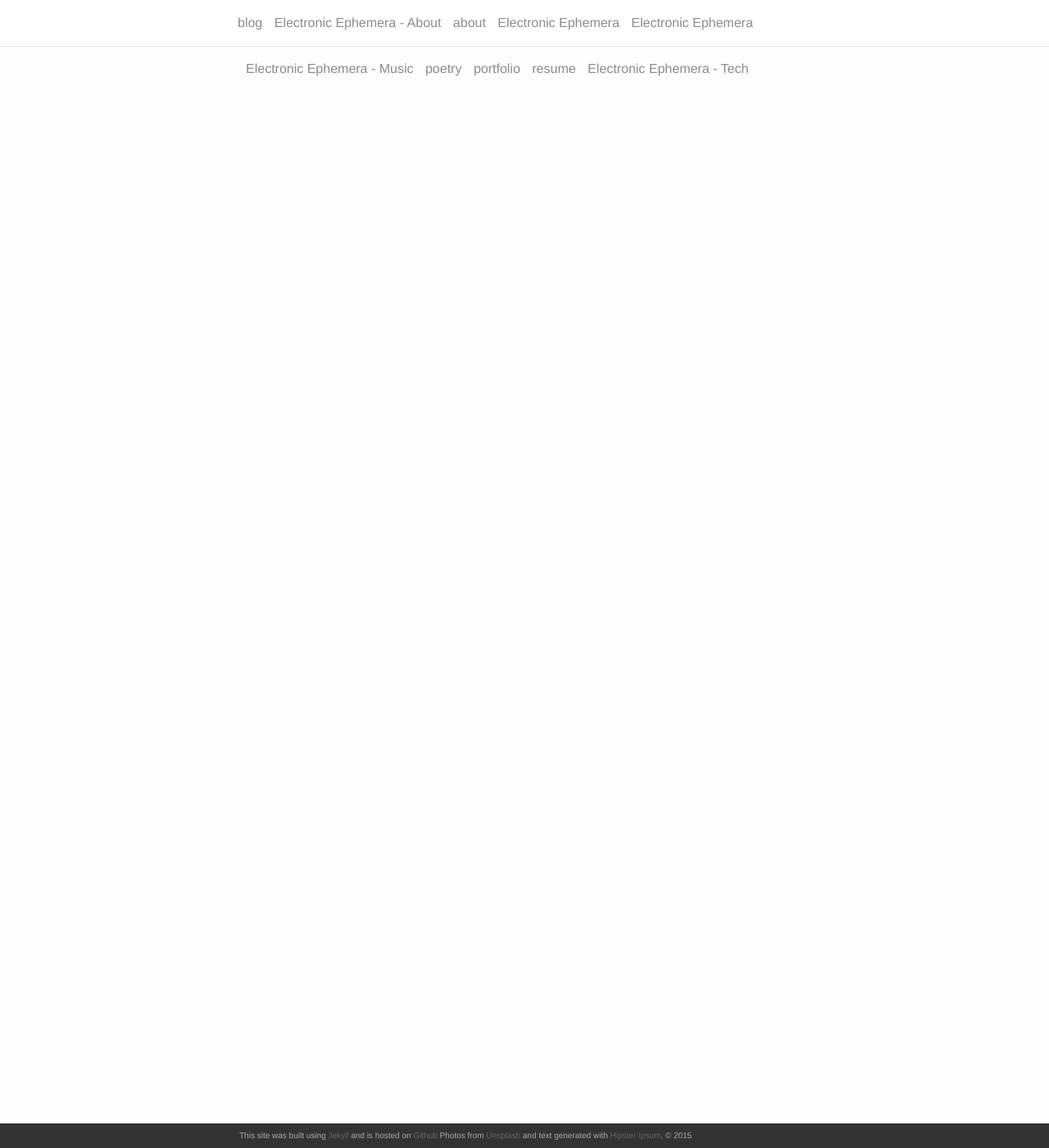
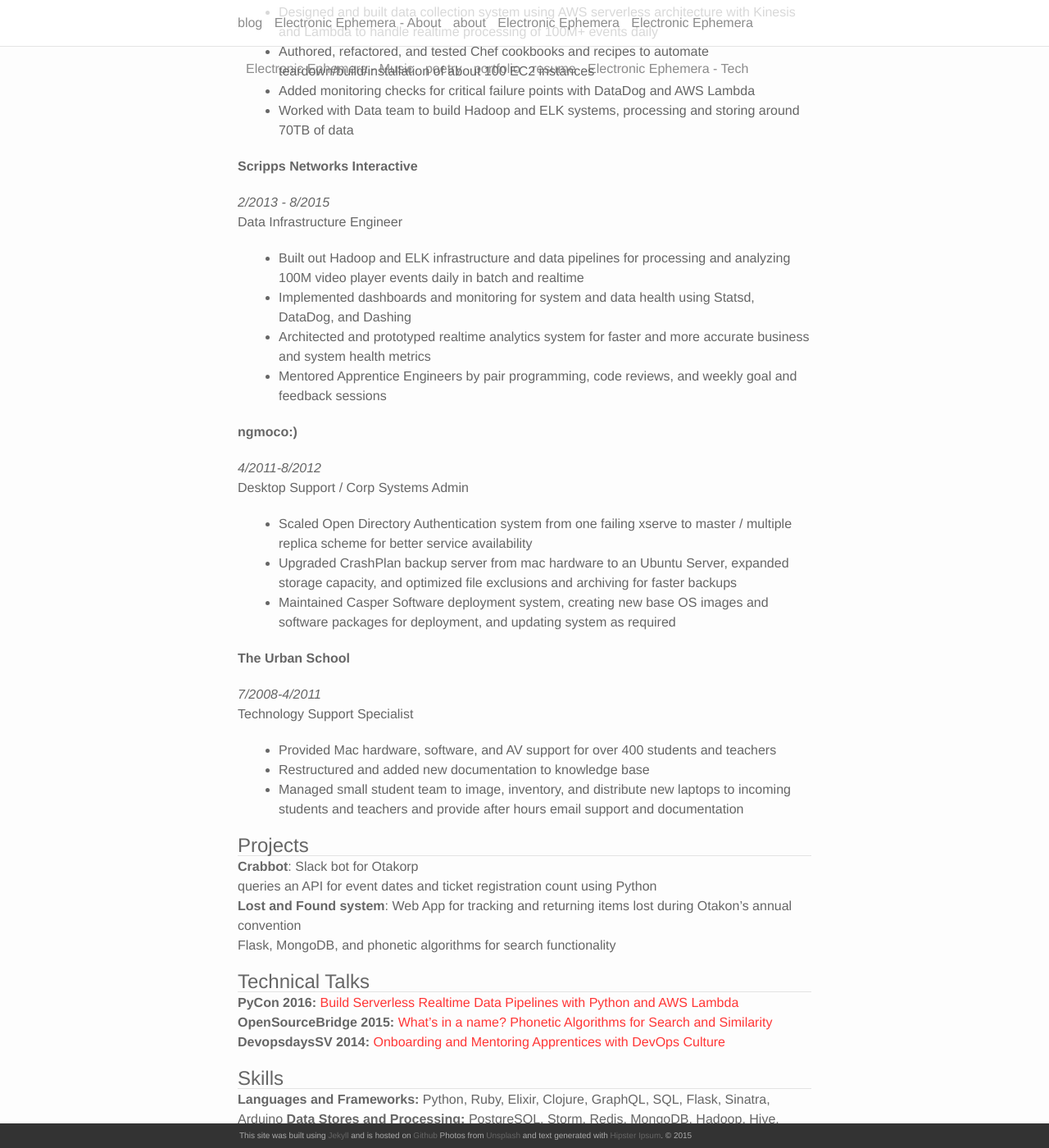
Before and after one commit to mercul3s/mercedescoyle.com-jekyll, a Jekyll site: the page built from resume.md, in a window 1280 px wide and 1400 px high, scrolled down 687 px. Shown: the whole window at 82% size. Built offline with Jekyll 4.4.1, drawn with Linux system fonts in a browser that asks for light colours; nearby versions of some CDN libraries; some of the changed text lies outside the part shown.

Commit message:
Added resume page

```diff
--- a/resume.md
+++ b/resume.md
@@ -3,3 +3,92 @@
 title: resume
 permalink: /resume/
 ---
+
+# Mercedes Coyle
+---
+me@mercedescoyle.com
+[github.com/mercul3s](http://github.com/mercul3s)
+
+# Experience
+
+---
+**Comcast**
+
+*7/2016 - 2/2017*
+Software Engineer, Core Application Platforms
+- Wrote API integrations for Pagerduty and Slack to send metrics/alert data to those services in Elixir.
+- Implemented an Elixir API wrapper for Marathon to create/destroy/scale containers
+- Prototyped Slack chatbot in Elixir for a lab week project. Bot handled support questions for an HTTP proxy service, such as querying for a user’s api key limit and looking up on call rotation schedules in Pagerduty
+
+**Scripps Networks Interactive**
+
+*8/2015 - 7/2016*
+Cloud Operations Engineer
+- Designed and built data collection system using AWS serverless architecture with Kinesis and Lambda to handle realtime processing of 100M+ events daily
+- Authored, refactored, and tested Chef cookbooks and recipes to automate teardown/build/installation of about 100 EC2 instances
+- Added monitoring checks for critical failure points with DataDog and AWS Lambda
+- Worked with Data team to build Hadoop and ELK systems, processing and storing around 70TB of data
+
+**Scripps Networks Interactive**
+
+*2/2013 - 8/2015*
+Data Infrastructure Engineer
+- Built out Hadoop and ELK infrastructure and data pipelines for processing and analyzing 100M video player events daily in batch and realtime
+- Implemented dashboards and monitoring for system and data health using Statsd, DataDog, and Dashing
+- Architected and prototyped realtime analytics system for faster and more accurate business and system health metrics
+- Mentored Apprentice Engineers by pair programming, code reviews, and weekly goal and feedback sessions
+
+**ngmoco:)**
+
+*4/2011-8/2012*
+Desktop Support / Corp Systems Admin
+- Scaled Open Directory Authentication system from one failing xserve to master / multiple replica scheme for better service availability
+- Upgraded CrashPlan backup server from mac hardware to an Ubuntu Server, expanded storage capacity, and optimized file exclusions and archiving for faster backups
+- Maintained Casper Software deployment system, creating new base OS images and software packages for deployment, and updating system as required
+
+**The Urban School**
+
+*7/2008-4/2011*
+Technology Support Specialist
+- Provided Mac hardware, software, and AV support for over 400 students and teachers
+- Restructured and added new documentation to knowledge base
+- Managed small student team to image, inventory, and distribute new laptops to incoming students and teachers and provide after hours email support and documentation
+
+# Projects
+---
+
+**Crabbot**: Slack bot for Otakorp
+queries an API for event dates and ticket registration count using Python
+**Lost and Found system**: Web App for tracking and returning items lost during Otakon’s annual convention
+Flask, MongoDB, and phonetic algorithms for search functionality
+
+# Technical Talks
+---
+
+**PyCon 2016:** [Build Serverless Realtime Data Pipelines with Python and AWS Lambda](http://mercul.es/1UiUHEV)
+**OpenSourceBridge 2015:** [What’s in a name? Phonetic Algorithms for Search and Similarity](http://mercul.es/1EDEaqH)
+**DevopsdaysSV 2014:** [Onboarding and Mentoring Apprentices with DevOps Culture](http://mercul.es/1Bp6pXH)
+
+# Skills
+---
+
+**Languages and Frameworks:** Python, Ruby, Elixir, Clojure, GraphQL, SQL, Flask, Sinatra, Arduino
+**Data Stores and Processing:** PostgreSQL, Storm, Redis, MongoDB, Hadoop, Hive, Oozie, ELK, ZeroMQ, RabbitMQ, Rsyslog, AWS Lambda, AWS Kinesis
+**Infrastructure tools and systems:** AWS, Chef, nginx, TravisCI, Jenkins, SparkleFormation, MaxCDN, DataDog, NewRelic, Statsd, PagerDuty, Mesos/Marathon, SmartOS
+**Methodologies:** Kanban, DevOps, Continuous Delivery
+
+# Education
+---
+
+B.A. Photography, San Francisco State University    Completed May 2005
+
+# Volunteering
+
+Otakon  *1/2014-present*
+Department head for Information Desk and Volunteer Operations, Otakon Vegas
+Staff for Volunteer Operations and Lost and Found, Otakon Baltimore
+Software development projects to help automate tedious processes
+
+GeekGirlCon *10/2016*
+Helped convention attendees learn about demo video games and systems
+Counted crowds and managed line control for workshop events
```
